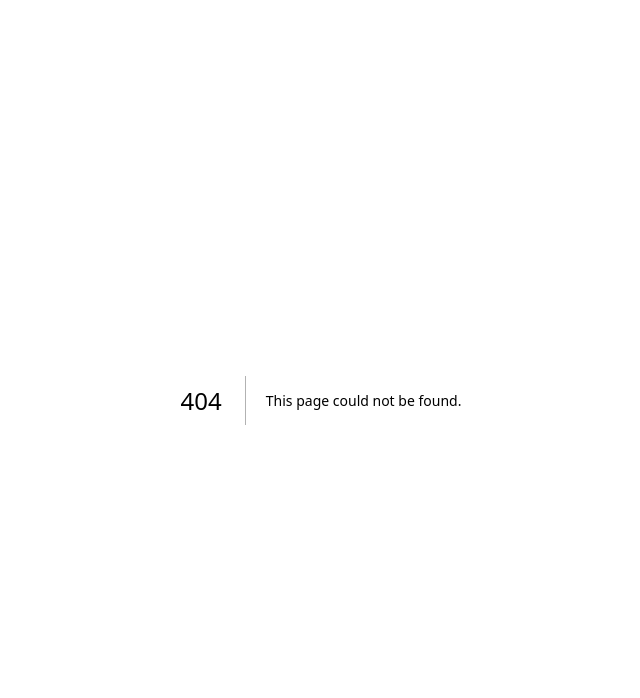
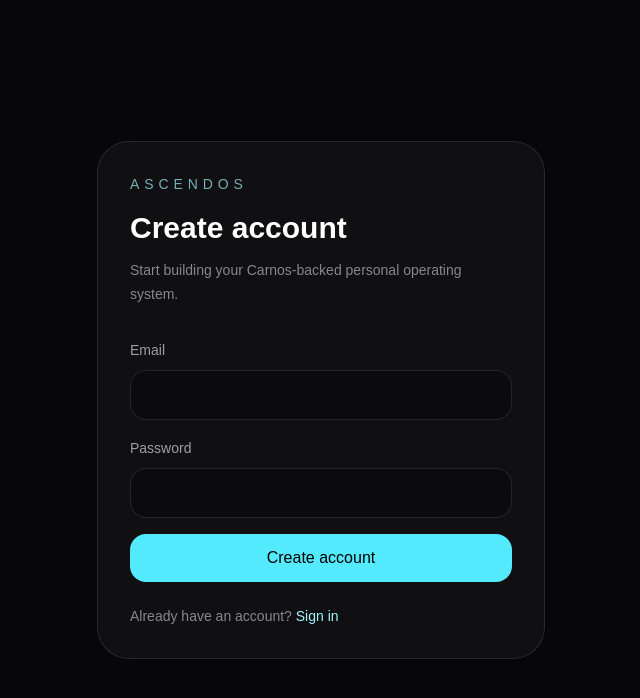
Before and after one commit to AneeshHatkar/ascendos, a Next.js app: page /auth/signup in a window 1280 px wide. Before the commit this address had no page. Shown: the top 698 px of the page, without its empty margins (319-959 px from the left). Built offline with nearby package versions, Linux system fonts and the light colour scheme.

Commit message:
Add auth page and action skeleton

```diff
--- /dev/null
+++ b/src/app/auth/callback/route.ts
@@ -0,0 +1,14 @@
+import { NextResponse, type NextRequest } from "next/server";
+import { createSupabaseServerClient } from "@/lib/supabase/server";
+
+export async function GET(request: NextRequest) {
+  const requestUrl = new URL(request.url);
+  const code = requestUrl.searchParams.get("code");
+
+  if (code) {
+    const supabase = await createSupabaseServerClient();
+    await supabase.auth.exchangeCodeForSession(code);
+  }
+
+  return NextResponse.redirect(new URL("/command", request.url));
+}
--- /dev/null
+++ b/src/app/auth/login/page.tsx
@@ -0,0 +1,54 @@
+import Link from "next/link";
+import { signInWithPassword } from "@/lib/auth/actions";
+
+export default function LoginPage() {
+  return (
+    <main className="flex min-h-screen items-center justify-center bg-[#07070a] px-6 text-white">
+      <section className="w-full max-w-md rounded-[2rem] border border-white/10 bg-white/[0.04] p-8">
+        <p className="text-sm uppercase tracking-[0.35em] text-cyan-200/70">
+          ascendOS
+        </p>
+        <h1 className="mt-4 text-3xl font-semibold">Login</h1>
+        <p className="mt-3 text-sm leading-6 text-white/50">
+          Access your proof-first personal operating system.
+        </p>
+
+        <form action={signInWithPassword.bind(null, {})} className="mt-8 space-y-4">
+          <label className="block">
+            <span className="text-sm text-white/60">Email</span>
+            <input
+              name="email"
+              type="email"
+              required
+              className="mt-2 w-full rounded-2xl border border-white/10 bg-black/30 px-4 py-3 text-white outline-none focus:border-cyan-300/50"
+            />
+          </label>
+
+          <label className="block">
+            <span className="text-sm text-white/60">Password</span>
+            <input
+              name="password"
+              type="password"
+              required
+              className="mt-2 w-full rounded-2xl border border-white/10 bg-black/30 px-4 py-3 text-white outline-none focus:border-cyan-300/50"
+            />
+          </label>
+
+          <button
+            type="submit"
+            className="w-full rounded-2xl bg-cyan-300 px-4 py-3 font-medium text-black"
+          >
+            Sign in
+          </button>
+        </form>
+
+        <p className="mt-6 text-sm text-white/50">
+          No account yet?{" "}
+          <Link href="/auth/signup" className="text-cyan-200">
+            Create one
+          </Link>
+        </p>
+      </section>
+    </main>
+  );
+}
--- /dev/null
+++ b/src/app/auth/signout/route.ts
@@ -0,0 +1,5 @@
+import { signOut } from "@/lib/auth/actions";
+
+export async function GET() {
+  await signOut();
+}
--- /dev/null
+++ b/src/app/auth/signup/page.tsx
@@ -0,0 +1,55 @@
+import Link from "next/link";
+import { signUpWithPassword } from "@/lib/auth/actions";
+
+export default function SignupPage() {
+  return (
+    <main className="flex min-h-screen items-center justify-center bg-[#07070a] px-6 text-white">
+      <section className="w-full max-w-md rounded-[2rem] border border-white/10 bg-white/[0.04] p-8">
+        <p className="text-sm uppercase tracking-[0.35em] text-cyan-200/70">
+          ascendOS
+        </p>
+        <h1 className="mt-4 text-3xl font-semibold">Create account</h1>
+        <p className="mt-3 text-sm leading-6 text-white/50">
+          Start building your Carnos-backed personal operating system.
+        </p>
+
+        <form action={signUpWithPassword.bind(null, {})} className="mt-8 space-y-4">
+          <label className="block">
+            <span className="text-sm text-white/60">Email</span>
+            <input
+              name="email"
+              type="email"
+              required
+              className="mt-2 w-full rounded-2xl border border-white/10 bg-black/30 px-4 py-3 text-white outline-none focus:border-cyan-300/50"
+            />
+          </label>
+
+          <label className="block">
+            <span className="text-sm text-white/60">Password</span>
+            <input
+              name="password"
+              type="password"
+              required
+              minLength={8}
+              className="mt-2 w-full rounded-2xl border border-white/10 bg-black/30 px-4 py-3 text-white outline-none focus:border-cyan-300/50"
+            />
+          </label>
+
+          <button
+            type="submit"
+            className="w-full rounded-2xl bg-cyan-300 px-4 py-3 font-medium text-black"
+          >
+            Create account
+          </button>
+        </form>
+
+        <p className="mt-6 text-sm text-white/50">
+          Already have an account?{" "}
+          <Link href="/auth/login" className="text-cyan-200">
+            Sign in
+          </Link>
+        </p>
+      </section>
+    </main>
+  );
+}
--- /dev/null
+++ b/src/lib/auth/actions.ts
@@ -0,0 +1,64 @@
+"use server";
+
+import { redirect } from "next/navigation";
+import { createSupabaseServerClient } from "@/lib/supabase/server";
+
+export type AuthActionState = {
+  error?: string;
+};
+
+export async function signInWithPassword(
+  _previousState: AuthActionState,
+  formData: FormData,
+): Promise<AuthActionState> {
+  const email = String(formData.get("email") ?? "");
+  const password = String(formData.get("password") ?? "");
+
+  if (!email || !password) {
+    return { error: "Email and password are required." };
+  }
+
+  const supabase = await createSupabaseServerClient();
+
+  const { error } = await supabase.auth.signInWithPassword({
+    email,
+    password,
+  });
+
+  if (error) {
+    return { error: error.message };
+  }
+
+  redirect("/command");
+}
+
+export async function signUpWithPassword(
+  _previousState: AuthActionState,
+  formData: FormData,
+): Promise<AuthActionState> {
+  const email = String(formData.get("email") ?? "");
+  const password = String(formData.get("password") ?? "");
+
+  if (!email || !password) {
+    return { error: "Email and password are required." };
+  }
+
+  const supabase = await createSupabaseServerClient();
+
+  const { error } = await supabase.auth.signUp({
+    email,
+    password,
+  });
+
+  if (error) {
+    return { error: error.message };
+  }
+
+  redirect("/command");
+}
+
+export async function signOut() {
+  const supabase = await createSupabaseServerClient();
+  await supabase.auth.signOut();
+  redirect("/auth/login");
+}
```
Also changed, not shown: 2 other files (tests, documents, lock files or other folders).
